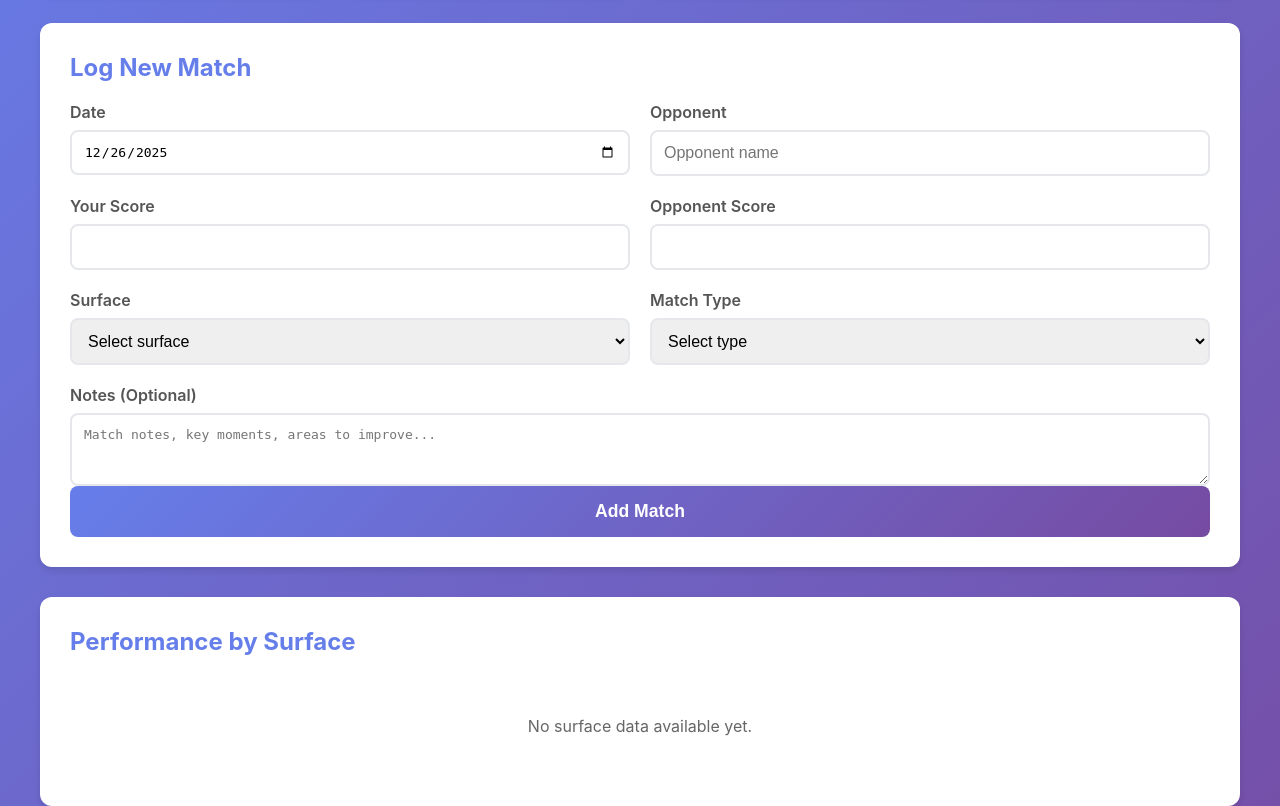
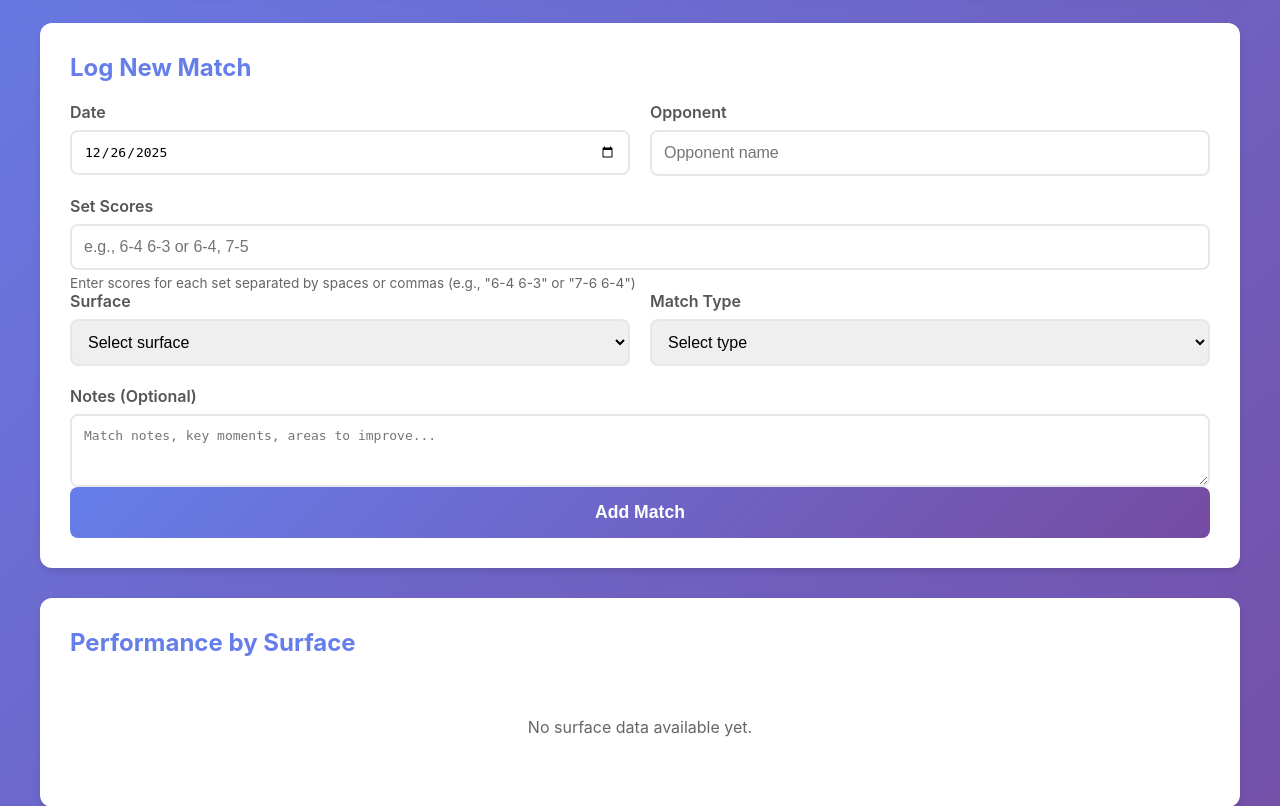
Before and after one commit to jairusbo/tennis-match-tracker, a Flask app: page / in a window 1280 px wide. Shown: the part 296-1102 px from the top of the page. Run offline with Flask 3, Linux system fonts and the light colour scheme; data that the repository does not hold is empty.

Commit message:
fix invalid tennis scores - added tiebreak option

```diff
--- a/app.py
+++ b/app.py
@@ -3,6 +3,7 @@ from flask_cors import CORS
 import sqlite3
 from datetime import datetime
 import os
+import re
 
 app = Flask(__name__)
 CORS(app)
@@ -15,17 +16,79 @@ def get_db():
     conn.row_factory = sqlite3.Row
     return conn
 
+def parse_tennis_score(set_scores_str):
+    """
+    Parse tennis set scores and validate them.
+    Format: "6-4, 6-3" or "6-4 6-3" or "6-4,6-3"
+    Returns: (your_sets_won, opponent_sets_won, is_valid, error_message)
+    """
+    # Clean up the input
+    set_scores_str = set_scores_str.strip().replace(',', ' ')
+    sets = [s.strip() for s in set_scores_str.split() if s.strip()]
+
+    if not sets:
+        return (0, 0, False, "No sets provided")
+
+    your_sets = 0
+    opp_sets = 0
+
+    for set_score in sets:
+        # Validate format (e.g., "6-4")
+        match = re.match(r'^(\d+)-(\d+)$', set_score)
+        if not match:
+            return (0, 0, False, f"Invalid set format: {set_score}")
+
+        your_games = int(match.group(1))
+        opp_games = int(match.group(2))
+
+        # Validate tennis scoring rules
+        if not is_valid_set_score(your_games, opp_games):
+            return (0, 0, False, f"Invalid tennis score: {set_score}")
+
+        # Determine set winner
+        if your_games > opp_games:
+            your_sets += 1
+        else:
+            opp_sets += 1
+
+    return (your_sets, opp_sets, True, "")
+
+def is_valid_set_score(score1, score2):
+    """
+    Validate if a set score is valid according to tennis rules.
+    Valid scores: 6-0, 6-1, 6-2, 6-3, 6-4, 7-5, 7-6
+    (and their reverses for opponent wins)
+    """
+    valid_scores = [
+        (6, 0), (6, 1), (6, 2), (6, 3), (6, 4),
+        (7, 5), (7, 6),
+        (0, 6), (1, 6), (2, 6), (3, 6), (4, 6),
+        (5, 7), (6, 7)
+    ]
+    return (score1, score2) in valid_scores
+
 def init_db():
     """Initialize the database with the matches table"""
     with app.app_context():
         db = get_db()
+
+        # Check if we need to migrate old schema
+        cursor = db.execute("PRAGMA table_info(matches)")
+        columns = [col[1] for col in cursor.fetchall()]
+
+        if 'set_scores' not in columns:
+            # Drop old table and create new one
+            db.execute('DROP TABLE IF EXISTS matches')
+
         db.execute('''
             CREATE TABLE IF NOT EXISTS matches (
                 id INTEGER PRIMARY KEY AUTOINCREMENT,
                 date TEXT NOT NULL,
                 opponent TEXT NOT NULL,
-                your_score INTEGER NOT NULL,
-                opponent_score INTEGER NOT NULL,
+                set_scores TEXT NOT NULL,
+                tiebreak_scores TEXT,
+                your_sets_won INTEGER NOT NULL,
+                opponent_sets_won INTEGER NOT NULL,
                 surface TEXT NOT NULL,
                 match_type TEXT NOT NULL,
                 notes TEXT,
@@ -59,20 +122,28 @@ def add_match():
         data = request.json
 
         # Validate required fields
-        required_fields = ['date', 'opponent', 'your_score', 'opponent_score', 'surface', 'match_type']
+        required_fields = ['date', 'opponent', 'set_scores', 'surface', 'match_type']
         for field in required_fields:
-            if field not in data:
+            if field not in data or not data[field]:
                 return jsonify({'error': f'Missing required field: {field}'}), 400
+
+        # Parse and validate tennis score
+        your_sets, opp_sets, is_valid, error_msg = parse_tennis_score(data['set_scores'])
+
+        if not is_valid:
+            return jsonify({'error': error_msg}), 400
 
         db = get_db()
         db.execute('''
-            INSERT INTO matches (date, opponent, your_score, opponent_score, surface, match_type, notes)
-            VALUES (?, ?, ?, ?, ?, ?, ?)
+            INSERT INTO matches (date, opponent, set_scores, tiebreak_scores, your_sets_won, opponent_sets_won, surface, match_type, notes)
+            VALUES (?, ?, ?, ?, ?, ?, ?, ?, ?)
         ''', (
             data['date'],
             data['opponent'],
-            data['your_score'],
-            data['opponent_score'],
+            data['set_scores'],
+            data.get('tiebreak_scores', ''),
+            your_sets,
+            opp_sets,
             data['surface'],
             data['match_type'],
             data.get('notes', '')
@@ -108,8 +179,8 @@ def get_stats():
         total_matches = db.execute('SELECT COUNT(*) as count FROM matches').fetchone()['count']
 
         # Wins and losses
-        wins = db.execute('SELECT COUNT(*) as count FROM matches WHERE your_score > opponent_score').fetchone()['count']
-        losses = db.execute('SELECT COUNT(*) as count FROM matches WHERE your_score < opponent_score').fetchone()['count']
+        wins = db.execute('SELECT COUNT(*) as count FROM matches WHERE your_sets_won > opponent_sets_won').fetchone()['count']
+        losses = db.execute('SELECT COUNT(*) as count FROM matches WHERE your_sets_won < opponent_sets_won').fetchone()['count']
 
         # Win percentage
         win_percentage = (wins / total_matches * 100) if total_matches > 0 else 0
@@ -119,8 +190,8 @@ def get_stats():
             SELECT
                 surface,
                 COUNT(*) as total,
-                SUM(CASE WHEN your_score > opponent_score THEN 1 ELSE 0 END) as wins,
-                SUM(CASE WHEN your_score < opponent_score THEN 1 ELSE 0 END) as losses
+                SUM(CASE WHEN your_sets_won > opponent_sets_won THEN 1 ELSE 0 END) as wins,
+                SUM(CASE WHEN your_sets_won < opponent_sets_won THEN 1 ELSE 0 END) as losses
             FROM matches
             GROUP BY surface
         ''').fetchall()
@@ -128,7 +199,7 @@ def get_stats():
         # Recent form (last 10 matches)
         recent_matches = db.execute('''
             SELECT
-                CASE WHEN your_score > opponent_score THEN 'W' ELSE 'L' END as result
+                CASE WHEN your_sets_won > opponent_sets_won THEN 'W' ELSE 'L' END as result
             FROM matches
             ORDER BY date DESC
             LIMIT 10
--- a/static/js/app.js
+++ b/static/js/app.js
@@ -12,6 +12,20 @@ document.addEventListener('DOMContentLoaded', function() {
 
     // Set up form submission
     document.getElementById('matchForm').addEventListener('submit', handleFormSubmit);
+
+    // Show tiebreak field based on set scores
+    document.getElementById('setScores').addEventListener('input', function(e) {
+        const setScores = e.target.value;
+        const tiebreakGroup = document.getElementById('tiebreakGroup');
+
+        // Check if any set is 7-6 or 6-7
+        if (setScores.includes('7-6') || setScores.includes('6-7')) {
+            tiebreakGroup.style.display = 'block';
+        } else {
+            tiebreakGroup.style.display = 'none';
+            document.getElementById('tiebreakScores').value = '';
+        }
+    });
 });
 
 // Handle form submission
@@ -21,8 +35,8 @@ async function handleFormSubmit(e) {
     const formData = {
         date: document.getElementById('date').value,
         opponent: document.getElementById('opponent').value,
-        your_score: parseInt(document.getElementById('yourScore').value),
-        opponent_score: parseInt(document.getElementById('opponentScore').value),
+        set_scores: document.getElementById('setScores').value,
+        tiebreak_scores: document.getElementById('tiebreakScores').value,
         surface: document.getElementById('surface').value,
         match_type: document.getElementById('matchType').value,
         notes: document.getElementById('notes').value
@@ -37,10 +51,13 @@ async function handleFormSubmit(e) {
             body: JSON.stringify(formData)
         });
 
+        const result = await response.json();
+
         if (response.ok) {
             // Reset form
             document.getElementById('matchForm').reset();
             document.getElementById('date').valueAsDate = new Date();
+            document.getElementById('tiebreakGroup').style.display = 'none';
 
             // Reload data
             loadMatches();
@@ -49,8 +66,7 @@ async function handleFormSubmit(e) {
             // Show success message
             alert('Match added successfully!');
         } else {
-            const error = await response.json();
-            alert('Error adding match: ' + error.error);
+            alert('Error: ' + (result.error || 'Failed to add match'));
         }
     } catch (error) {
         console.error('Error:', error);
@@ -86,10 +102,11 @@ async function loadMatches() {
 
 // Create match card HTML
 function createMatchCard(match) {
-    const isWin = match.your_score > match.opponent_score;
+    const isWin = match.your_sets_won > match.opponent_sets_won;
     const resultClass = isWin ? 'win' : 'loss';
     const resultText = isWin ? 'WIN' : 'LOSS';
-    const score = `${match.your_score} - ${match.opponent_score}`;
+    const setScores = match.set_scores;
+    const tiebreakScores = match.tiebreak_scores;
 
     return `
         <div class="match-card ${resultClass}">
@@ -100,7 +117,8 @@ function createMatchCard(match) {
             </div>
             <div class="match-details">
                 <div class="match-detail"><strong>Opponent:</strong> ${match.opponent}</div>
-                <div class="match-detail"><strong>Score:</strong> ${score}</div>
+                <div class="match-detail"><strong>Score:</strong> ${setScores}${tiebreakScores ? ` (${tiebreakScores})` : ''}</div>
+                <div class="match-detail"><strong>Sets:</strong> ${match.your_sets_won}-${match.opponent_sets_won}</div>
                 <div class="match-detail"><strong>Surface:</strong> ${match.surface}</div>
                 <div class="match-detail"><strong>Type:</strong> ${match.match_type}</div>
             </div>
--- a/templates/index.html
+++ b/templates/index.html
@@ -51,15 +51,16 @@
                     </div>
                 </div>
 
-                <div class="form-row">
-                    <div class="form-group">
-                        <label for="yourScore">Your Score</label>
-                        <input type="number" id="yourScore" name="your_score" min="0" max="7" required>
-                    </div>
-                    <div class="form-group">
-                        <label for="opponentScore">Opponent Score</label>
-                        <input type="number" id="opponentScore" name="opponent_score" min="0" max="7" required>
-                    </div>
+                <div class="form-group">
+                    <label for="setScores">Set Scores</label>
+                    <input type="text" id="setScores" name="set_scores" placeholder="e.g., 6-4 6-3 or 6-4, 7-5" required>
+                    <small style="color: #666; font-size: 0.85em; margin-top: 5px; display: block;">Enter scores for each set separated by spaces or commas (e.g., "6-4 6-3" or "7-6 6-4")</small>
+                </div>
+
+                <div class="form-group" id="tiebreakGroup" style="display: none;">
+                    <label for="tiebreakScores">Tiebreak Scores (Optional)</label>
+                    <input type="text" id="tiebreakScores" name="tiebreak_scores" placeholder="e.g., 7-5 or 7-5, 10-8">
+                    <small style="color: #666; font-size: 0.85em; margin-top: 5px; display: block;">Enter tiebreak scores if any set was 7-6</small>
                 </div>
 
                 <div class="form-row">
```
